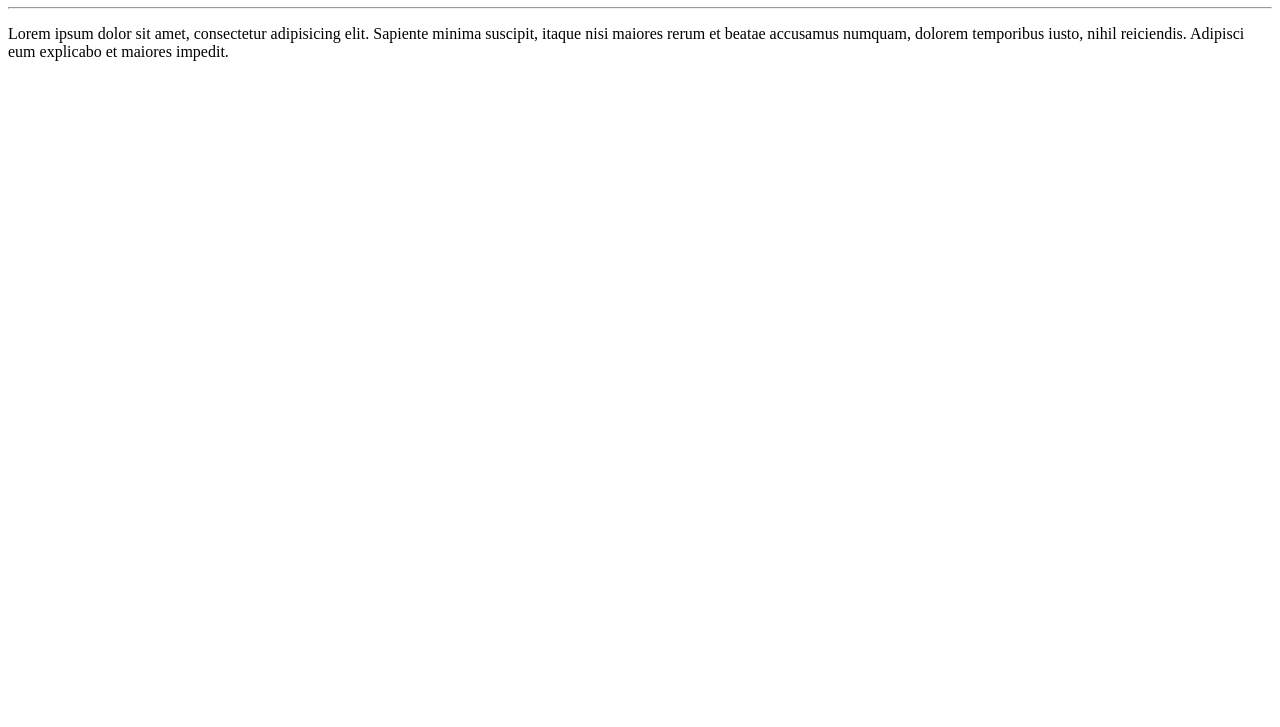
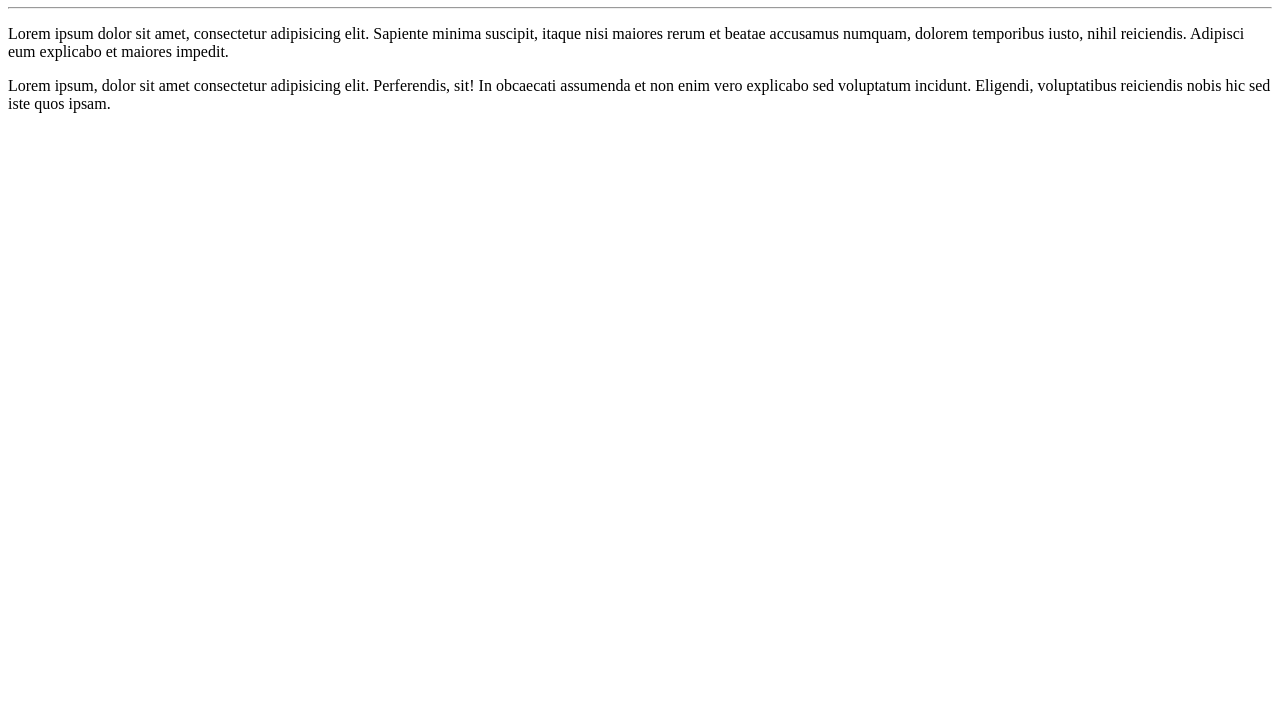
Before and after one commit to joaosatelis/Satelis, a plain HTML site: page site-exemplo/index.html in a window 1280 px wide. Shown: the part 73-800 px from the top of the page. Drawn offline with Linux system fonts and the light colour scheme.

Commit message:
adicionei um parágrafo

```diff
--- a/site-exemplo/index.html
+++ b/site-exemplo/index.html
@@ -11,5 +11,8 @@
     <p>
         Lorem ipsum dolor sit amet, consectetur adipisicing elit. Sapiente minima suscipit, itaque nisi maiores rerum et beatae accusamus numquam, dolorem temporibus iusto, nihil reiciendis. Adipisci eum explicabo et maiores impedit.
     </p>
+    <p>
+        Lorem ipsum, dolor sit amet consectetur adipisicing elit. Perferendis, sit! In obcaecati assumenda et non enim vero explicabo sed voluptatum incidunt. Eligendi, voluptatibus reiciendis nobis hic sed iste quos ipsam.
+    </p>
 </body>
 </html>
```
